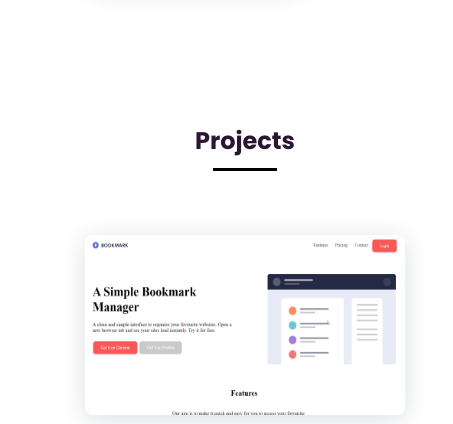
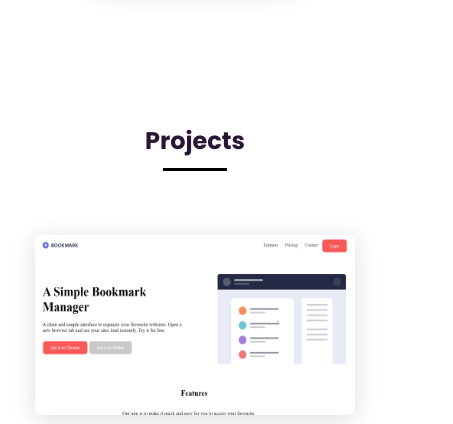
Before and after one commit to ClaudiaCristinaTomus/portfolioGithub, a plain HTML site: page index.html in a window 390 px wide. Shown: the part 908-1332 px from the top of the page, 453 px wide, since content can reach past the window. Drawn offline with nearby package versions, Linux system fonts and the light colour scheme.

Commit message:
portfolio

```diff
--- a/styles.css
+++ b/styles.css
@@ -278,8 +278,9 @@ footer {
     height: 250px;
   }
   .projects {
-    max-width: 400px;
+    max-width: 200px;
     display: flex;
+    margin:auto;
     flex-direction: column;
     justify-content: center;
     align-items: center;
```
